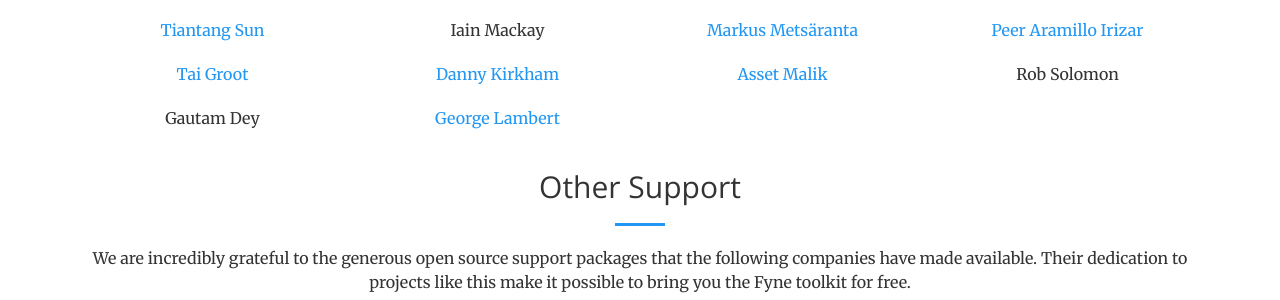
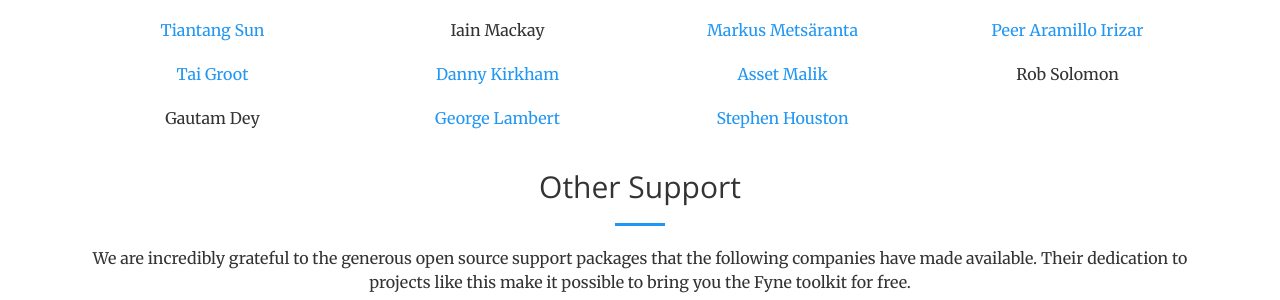
Before and after one commit to fyne-io/fyne-io.github.io, a Jekyll site: the page built from sponsor/index.md, in a window 1280 px wide and 900 px high, scrolled down 1006 px. Shown: the part 152-452 px from the top of the window. Built offline with Jekyll 4.4.1, drawn with Linux system fonts in a browser that asks for light colours.

Commit message:
New sponsor :)

```diff
--- a/sponsor/index.md
+++ b/sponsor/index.md
@@ -128,6 +128,7 @@
 [George Lambert](https://github.com/marchon)
 </div>
 <div class="col-lg-3 text-center" markdown="1">
+[Stephen Houston](https://github.com/okratitan)
 </div>
 <div class="col-lg-3 text-center" markdown="1">
 </div>
```
